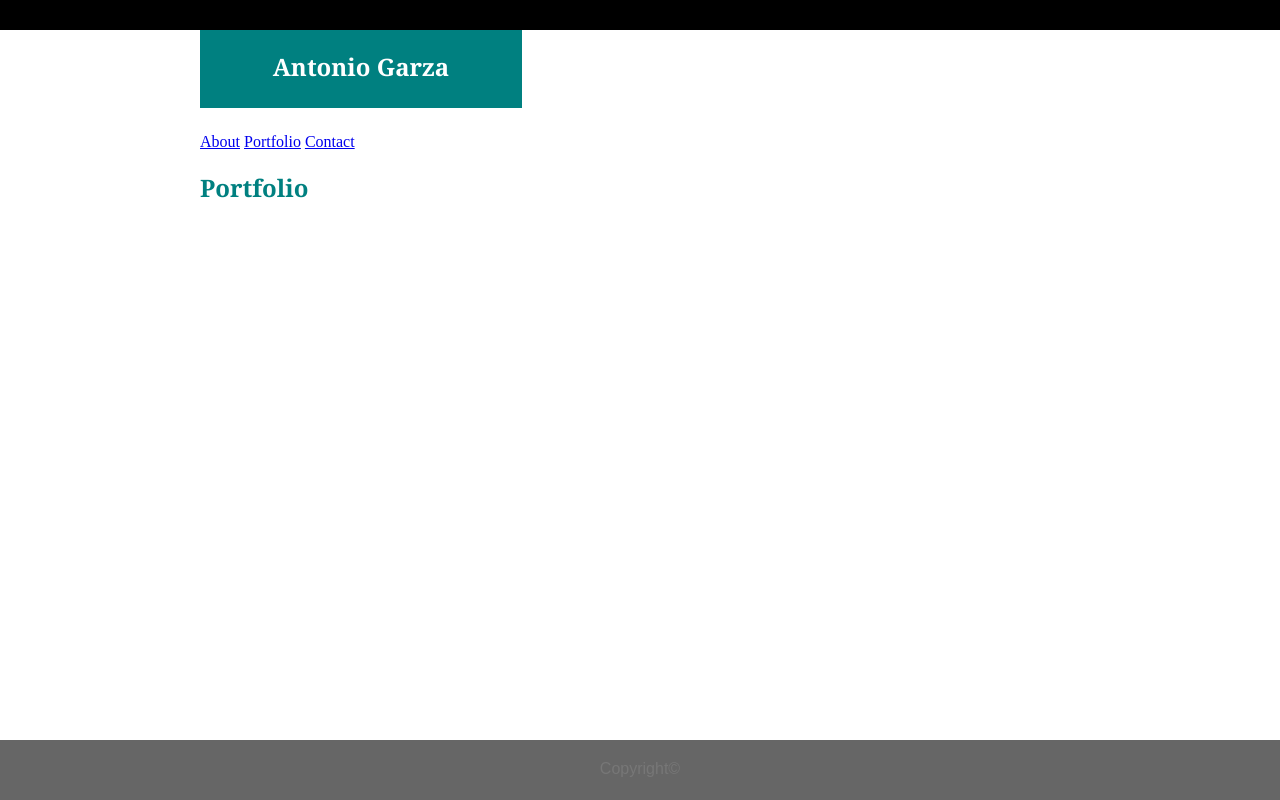
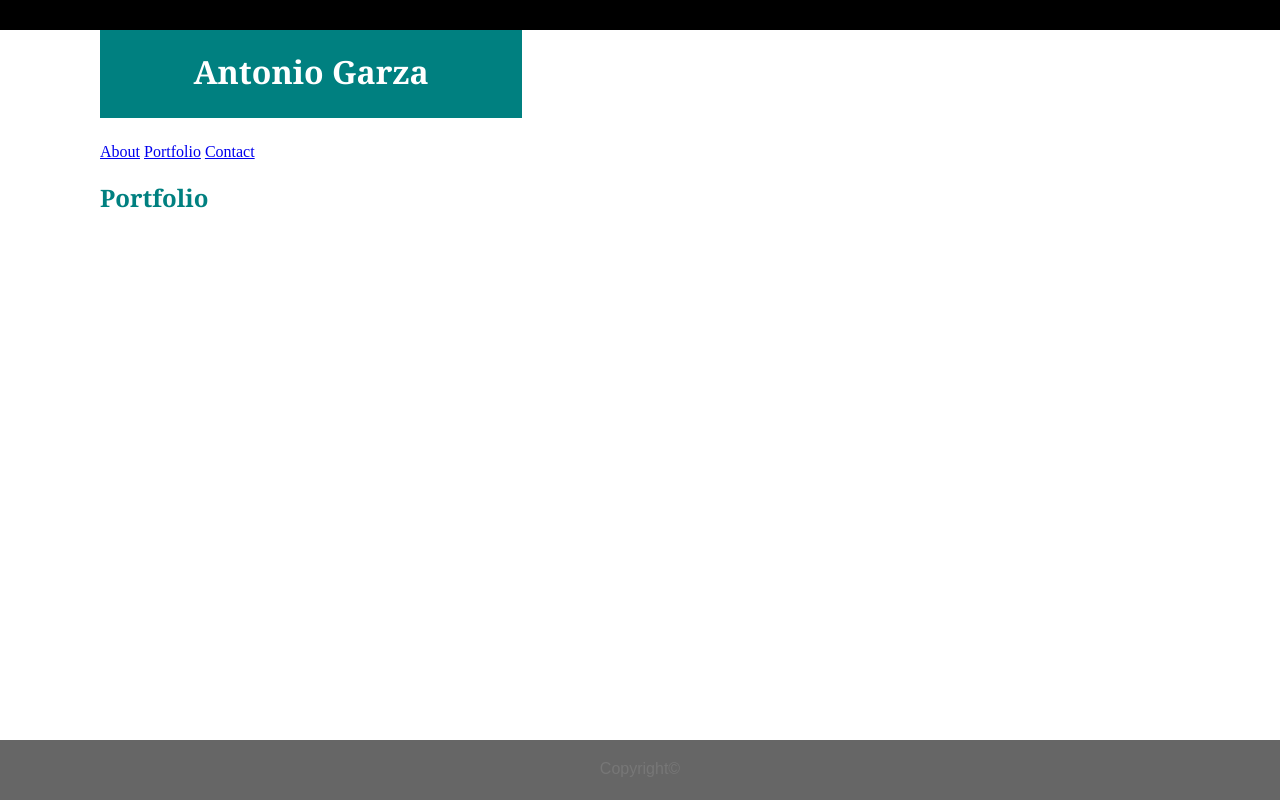
Before and after one commit to develanton/Basic-Portfolio, a plain HTML site: page portfolio.html in a window 1280 px wide. Drawn offline with Linux system fonts and the light colour scheme; files that its build step writes are made by us from their sources; files whose address does not match are found by name.

Commit message:
rest stop

```diff
--- a/assets/css/style.css
+++ b/assets/css/style.css
@@ -45,5 +45,5 @@ footer{
 }
 
 section{
-    margin-left: 100px;
+    margin-left: 0px;
 }
--- a/portfolio.html
+++ b/portfolio.html
@@ -13,8 +13,10 @@
     <p id="testtxt">lets test</p>
     </header>
 
+    <h1>Antonio Garza</h1>
+
     <section>
-    <h1>Antonio Garza</h1>
+
 
     <div>
         <a href="/Users/Antonio/Basic-Portfolio/index.html">About</a>
```
Also changed, not shown: index.html (+2 -1 lines).
